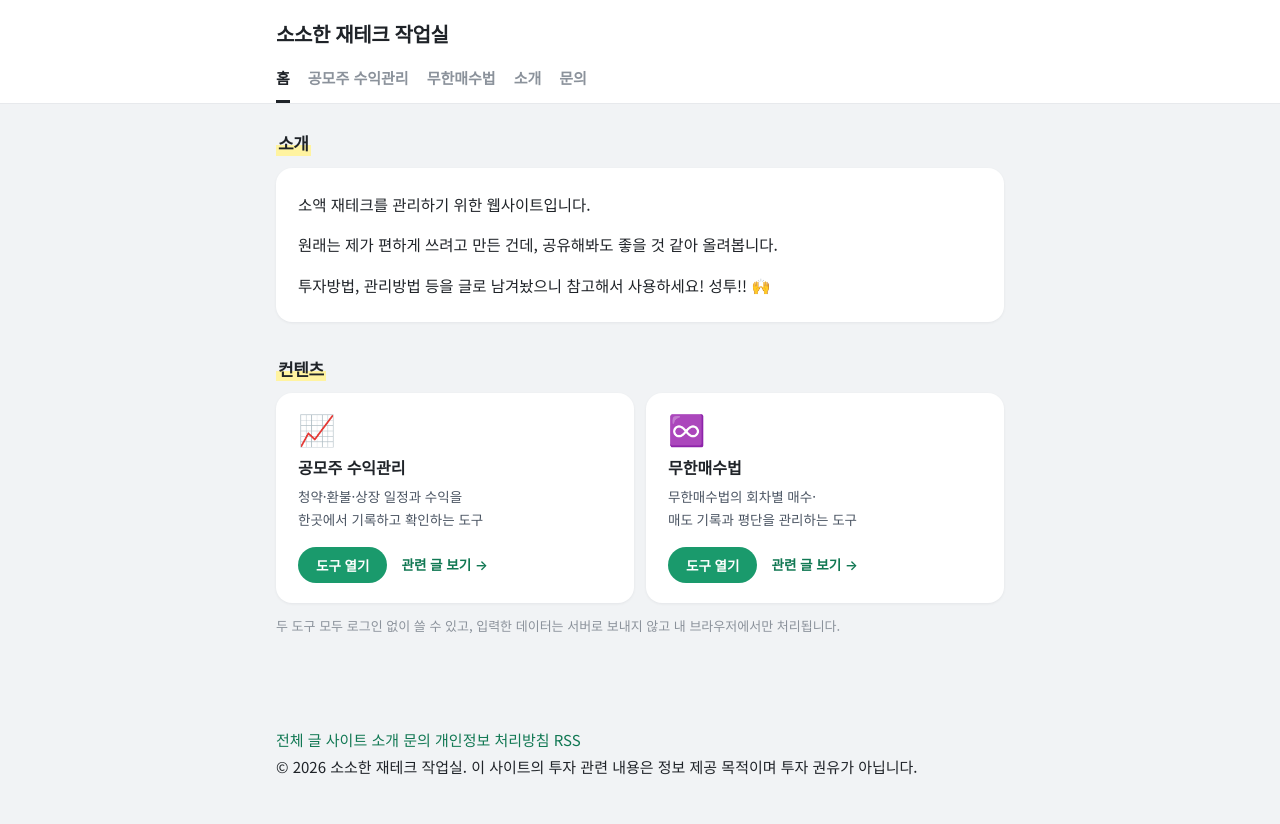
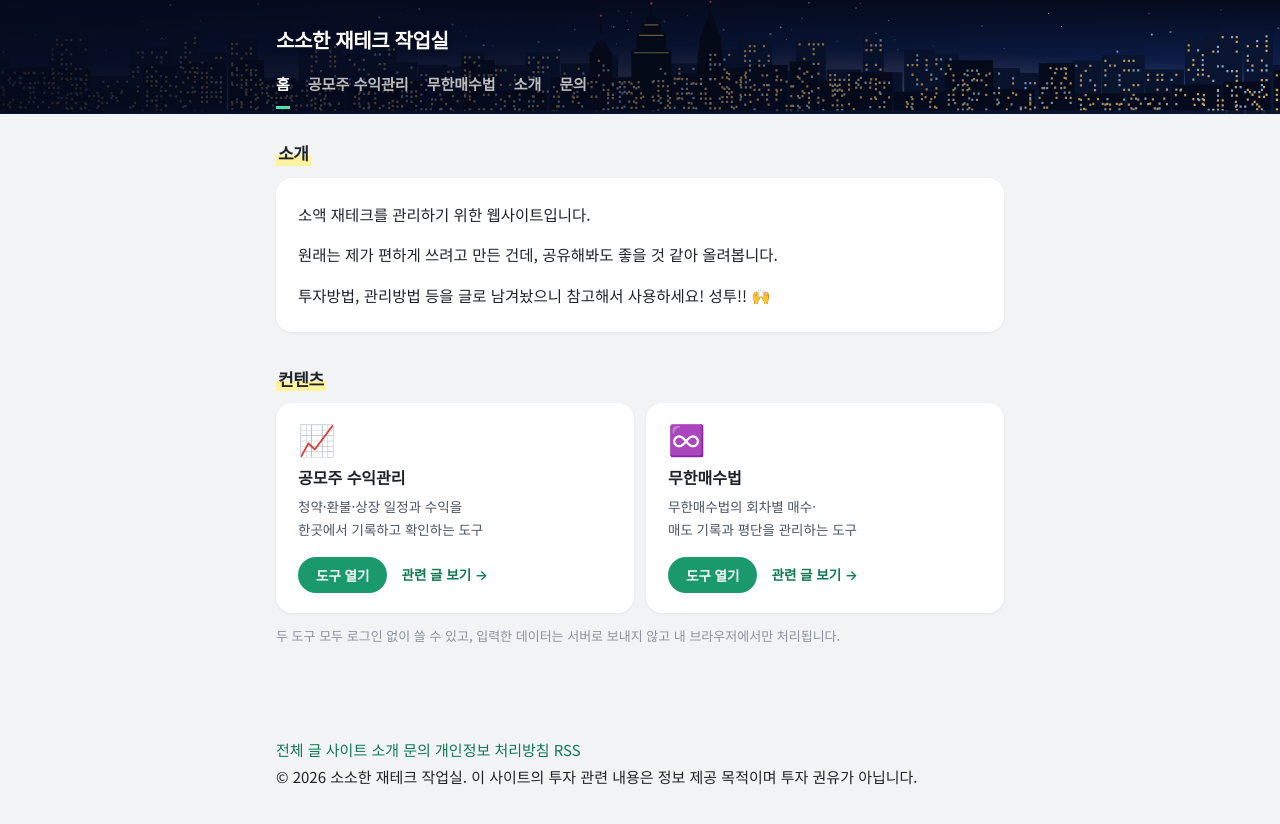
Before and after one commit to mzmzkgu/mzmzkgu.github.io, a Jekyll site: the page built from index.html, in a window 1280 px wide. Shown: the top 824 px of the page. Built offline with Jekyll 4.4.1, drawn with Linux system fonts in a browser that asks for light colours.

Commit message:
상단바에 뉴욕 도시 야경 배경 적용 (어두운 헤더 테마) (#17)
* Add original stock-chart illustration as header background

Co-Authored-By: Claude Sonnet 5.5 <noreply@anthropic.com>
Claude-Session: https://claude.ai/code/session_01HnZqqtAcJR4YGqc3LY19aj

* Replace header art with a NYC night skyline and floating charts; dark header theme

Co-Authored-By: Claude Sonnet 5.5 <noreply@anthropic.com>
Claude-Session: https://claude.ai/code/session_01HnZqqtAcJR4YGqc3LY19aj

* Header background: keep only the NYC night skyline (remove charts)

Co-Authored-By: Claude Sonnet 5.5 <noreply@anthropic.com>
Claude-Session: https://claude.ai/code/session_01HnZqqtAcJR4YGqc3LY19aj

---------

Co-authored-by: Claude <noreply@anthropic.com>

```diff
--- a/assets/style.css
+++ b/assets/style.css
@@ -44,14 +44,21 @@ a:hover { text-decoration: underline; }
 }
 
 /* ===== 헤더 ===== */
-.site-header { background: var(--paper); border-bottom: 1px solid var(--line); }
-.site-header .wrap { padding-top: 16px; padding-bottom: 0; }
-.brand { display: inline-block; font-size: 20px; font-weight: 800; color: var(--text); letter-spacing: -.02em; }
-.brand:hover { text-decoration: none; color: var(--accent-ink); }
+.site-header {
+  /* 위: 글자가 잘 보이도록 왼쪽을 어둡게 덮는 막, 아래: 직접 그린 뉴욕 야경 + 차트 배경 그림 */
+  background:
+    linear-gradient(90deg, rgba(5,10,28,.88) 0%, rgba(5,10,28,.6) 45%, rgba(5,10,28,.08) 100%),
+    url("/assets/images/header-bg.svg") center bottom / cover no-repeat,
+    #0a1633;
+  border-bottom: 1px solid #0a1633;
+}
+.site-header .wrap { padding-top: 22px; padding-bottom: 4px; }
+.brand { display: inline-block; font-size: 20px; font-weight: 800; color: #fff; text-shadow: 0 1px 6px rgba(0,0,0,.45); letter-spacing: -.02em; }
+.brand:hover { text-decoration: none; color: #d8f5e9; }
 .nav { display: flex; flex-wrap: wrap; gap: 0 18px; margin-top: 6px; font-size: 15px; font-weight: 700; }
-.nav a { color: var(--muted); padding: 8px 0 9px; border-bottom: 3px solid transparent; white-space: nowrap; }
-.nav a:hover { color: var(--text); text-decoration: none; }
-.nav a.active { color: var(--text); border-bottom-color: var(--text); }
+.nav a { color: rgba(255,255,255,.72); text-shadow: 0 1px 5px rgba(0,0,0,.45); padding: 8px 0 9px; border-bottom: 3px solid transparent; white-space: nowrap; }
+.nav a:hover { color: #fff; text-decoration: none; }
+.nav a.active { color: #fff; border-bottom-color: #4be3b0; }
 
 /* ===== 본문 ===== */
 main { padding: 18px 0 56px; min-height: 60vh; }
@@ -180,6 +187,10 @@ article h1 { font-size: 22px; line-height: 1.5; margin-bottom: 8px; }
 .site-footer a:hover { color: var(--accent-ink); }
 
 @media (max-width: 560px) {
+  .site-header { background:
+    linear-gradient(90deg, rgba(5,10,28,.9) 0%, rgba(5,10,28,.7) 55%, rgba(5,10,28,.25) 100%),
+    url("/assets/images/header-bg.svg") center bottom / cover no-repeat,
+    #0a1633; }
   .wrap { padding: 0 12px; }
   .paper { padding: 22px 18px 24px; }
   .nav { gap: 0 14px; font-size: 14px; }
```
Also changed, not shown: assets/images/header-bg.svg (added).
